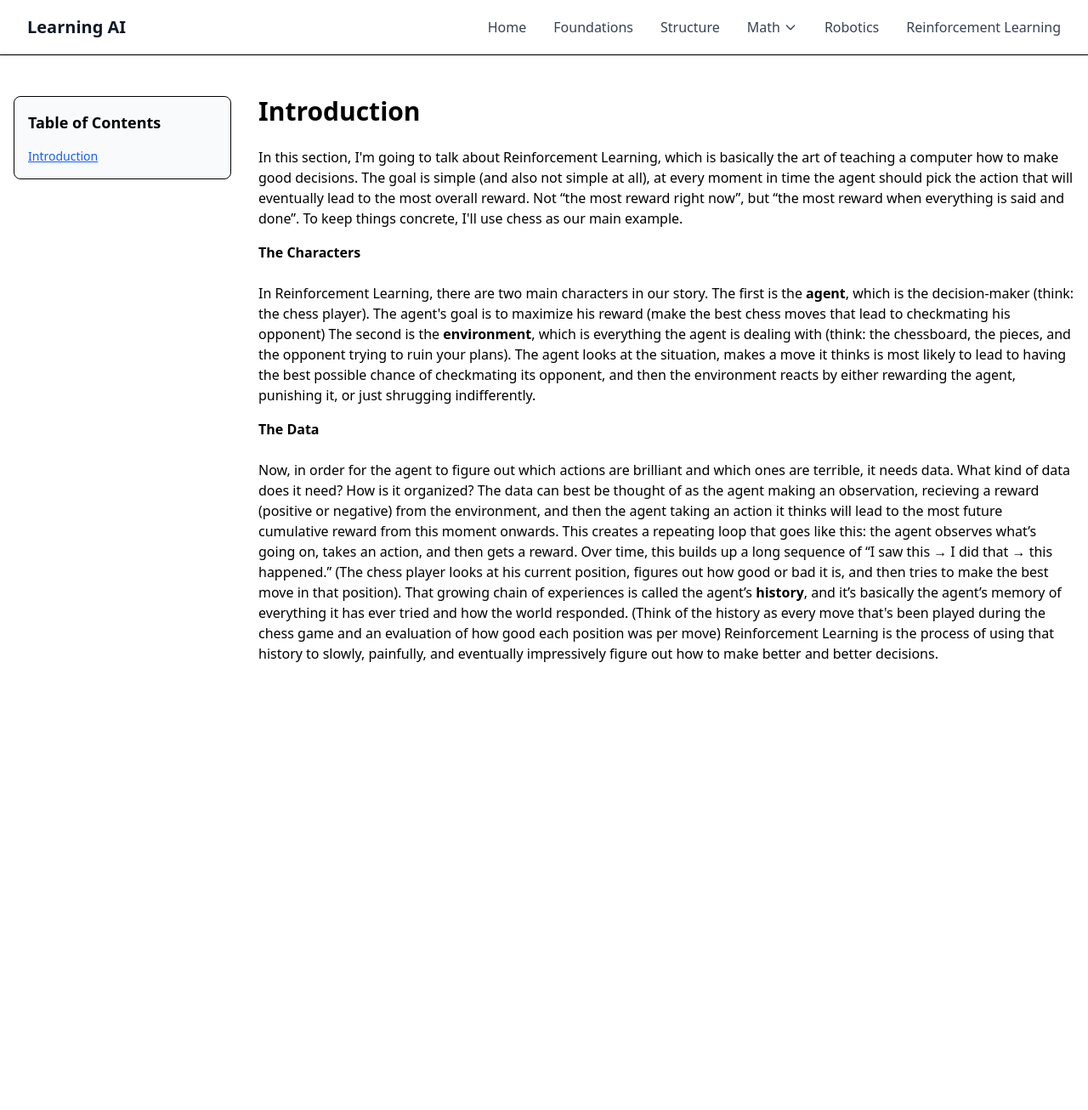
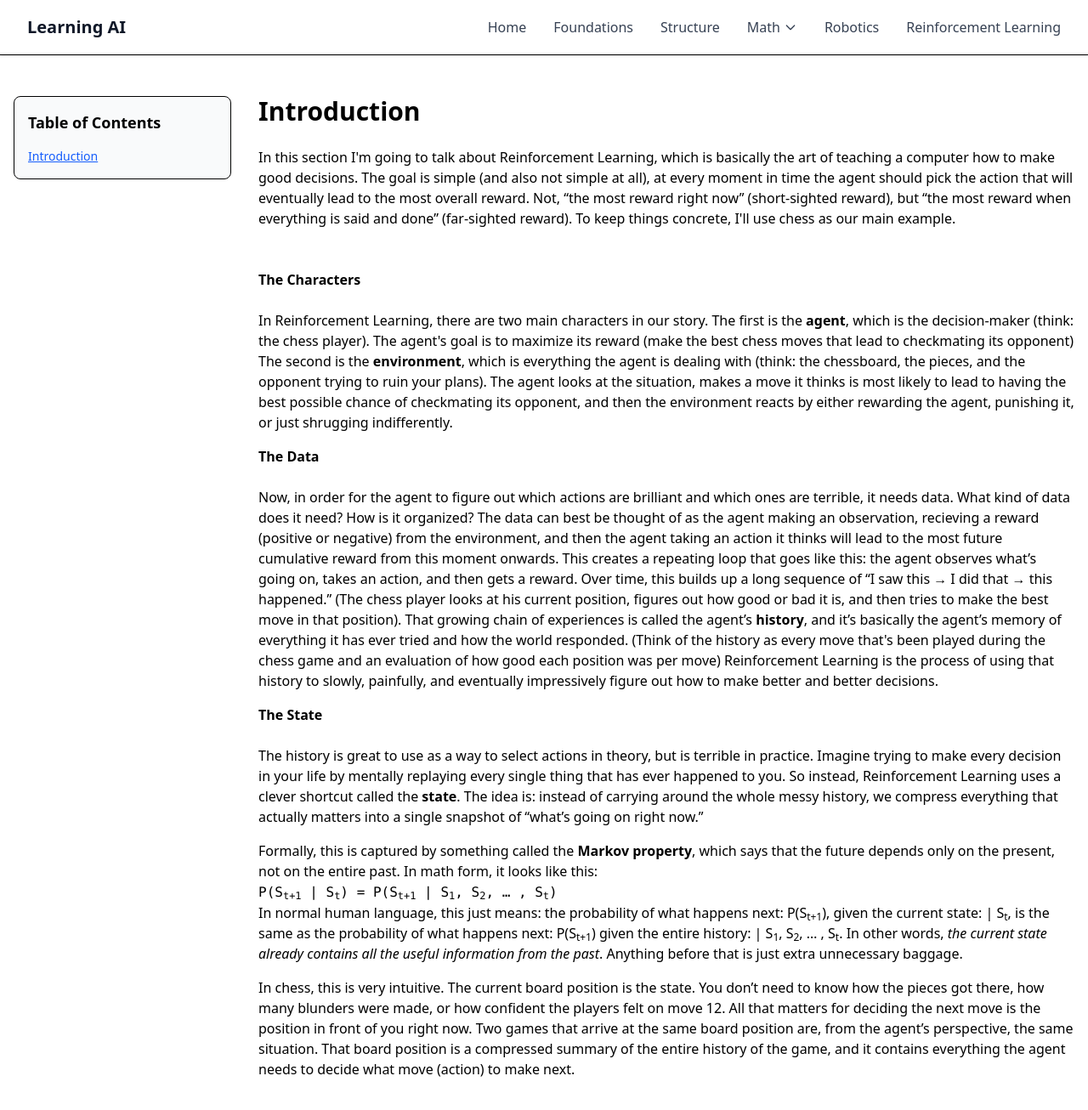
Before and after one commit to WilliamGiammona/learning-ai, a Next.js app: page /reinforcement-learning in a window 1280 px wide. Shown: the top 1306 px of the page at 85% size. Before the commit the page ends 877 px from the top, so only its background shows below. Built offline with nearby package versions, Linux system fonts and the light colour scheme.

Commit message:
continuing introduction

```diff
--- a/app/reinforcement-learning/page.tsx
+++ b/app/reinforcement-learning/page.tsx
@@ -26,15 +26,15 @@ export default function ReinforcementLearningPage() {
         <main className="flex-1 min-w-0">
           <section id="reinforcement-learning-problem" className="mb-12">
             <h1 className="text-3xl font-bold mb-6">Introduction</h1>
-            <p className="mb-4">
-              In this section, I'm going to talk about Reinforcement Learning,
+            <p className="mb-12">
+              In this section I'm going to talk about Reinforcement Learning,
               which is basically the art of teaching a computer how to make good
               decisions. The goal is simple (and also not simple at all), at
               every moment in time the agent should pick the action that will
-              eventually lead to the most overall reward. Not “the most reward
-              right now”, but “the most reward when everything is said and
-              done”. To keep things concrete, I'll use chess as our main
-              example.
+              eventually lead to the most overall reward. Not, “the most reward
+              right now” (short-sighted reward), but “the most reward when
+              everything is said and done” (far-sighted reward). To keep things
+              concrete, I'll use chess as our main example.
             </p>
 
             <p className="mb-4">
@@ -44,8 +44,8 @@ export default function ReinforcementLearningPage() {
               In Reinforcement Learning, there are two main characters in our
               story. The first is the <strong>agent</strong>, which is the
               decision-maker (think: the chess player). The agent's goal is to
-              maximize his reward (make the best chess moves that lead to
-              checkmating his opponent) The second is the{" "}
+              maximize its reward (make the best chess moves that lead to
+              checkmating its opponent) The second is the{" "}
               <strong>environment</strong>, which is everything the agent is
               dealing with (think: the chessboard, the pieces, and the opponent
               trying to ruin your plans). The agent looks at the situation,
@@ -80,6 +80,55 @@ export default function ReinforcementLearningPage() {
               slowly, painfully, and eventually impressively figure out how to
               make better and better decisions.
             </p>
+
+            <p className="mb-4">
+              <strong>The State</strong>
+              <br />
+              <br />
+              The history is great to use as a way to select actions in theory,
+              but is terrible in practice. Imagine trying to make every decision
+              in your life by mentally replaying every single thing that has
+              ever happened to you. So instead, Reinforcement Learning uses a
+              clever shortcut called the <strong>state</strong>. The idea is:
+              instead of carrying around the whole messy history, we compress
+              everything that actually matters into a single snapshot of “what’s
+              going on right now.”
+            </p>
+
+            <p className="mb-4">
+              Formally, this is captured by something called the{" "}
+              <strong>Markov property</strong>, which says that the future
+              depends only on the present, not on the entire past. In math form,
+              it looks like this:
+              <br />
+              <span className="font-mono">
+                P(S<sub>t+1</sub> | S<sub>t</sub>) = P(S<sub>t+1</sub> | S
+                <sub>1</sub>, S<sub>2</sub>, … , S<sub>t</sub>)
+              </span>
+              <br />
+              In normal human language, this just means: the probability of what
+              happens next: P(S<sub>t+1</sub>), given the current state: | S
+              <sub>t</sub>, is the same as the probability of what happens next:
+              P(S<sub>t+1</sub>) given the entire history: | S<sub>1</sub>, S
+              <sub>2</sub>, … , S<sub>t</sub>. In other words,{" "}
+              <em>
+                the current state already contains all the useful information
+                from the past
+              </em>
+              . Anything before that is just extra unnecessary baggage.
+            </p>
+
+            <p className="mb-4">
+              In chess, this is very intuitive. The current board position is
+              the state. You don’t need to know how the pieces got there, how
+              many blunders were made, or how confident the players felt on move
+              12. All that matters for deciding the next move is the position in
+              front of you right now. Two games that arrive at the same board
+              position are, from the agent’s perspective, the same situation.
+              That board position is a compressed summary of the entire history
+              of the game, and it contains everything the agent needs to decide
+              what move (action) to make next.
+            </p>
           </section>
         </main>
       </div>
```
